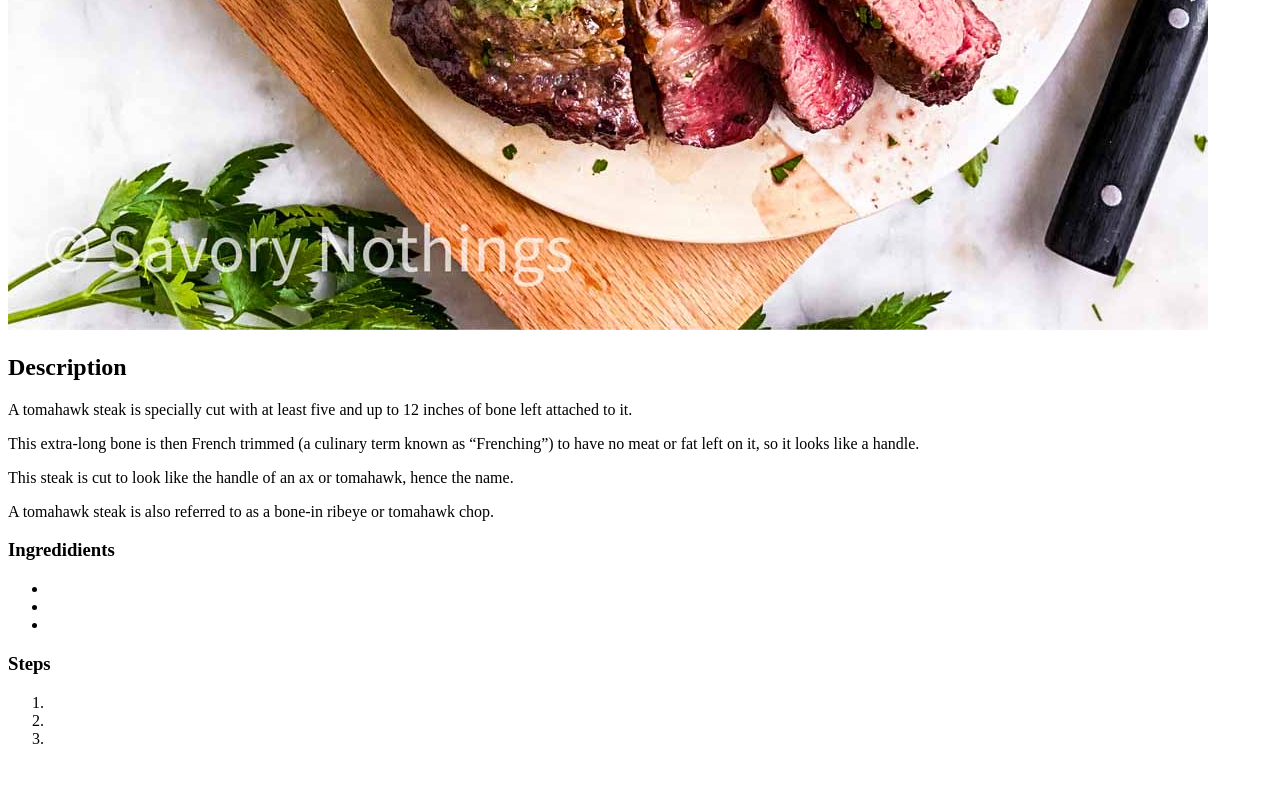
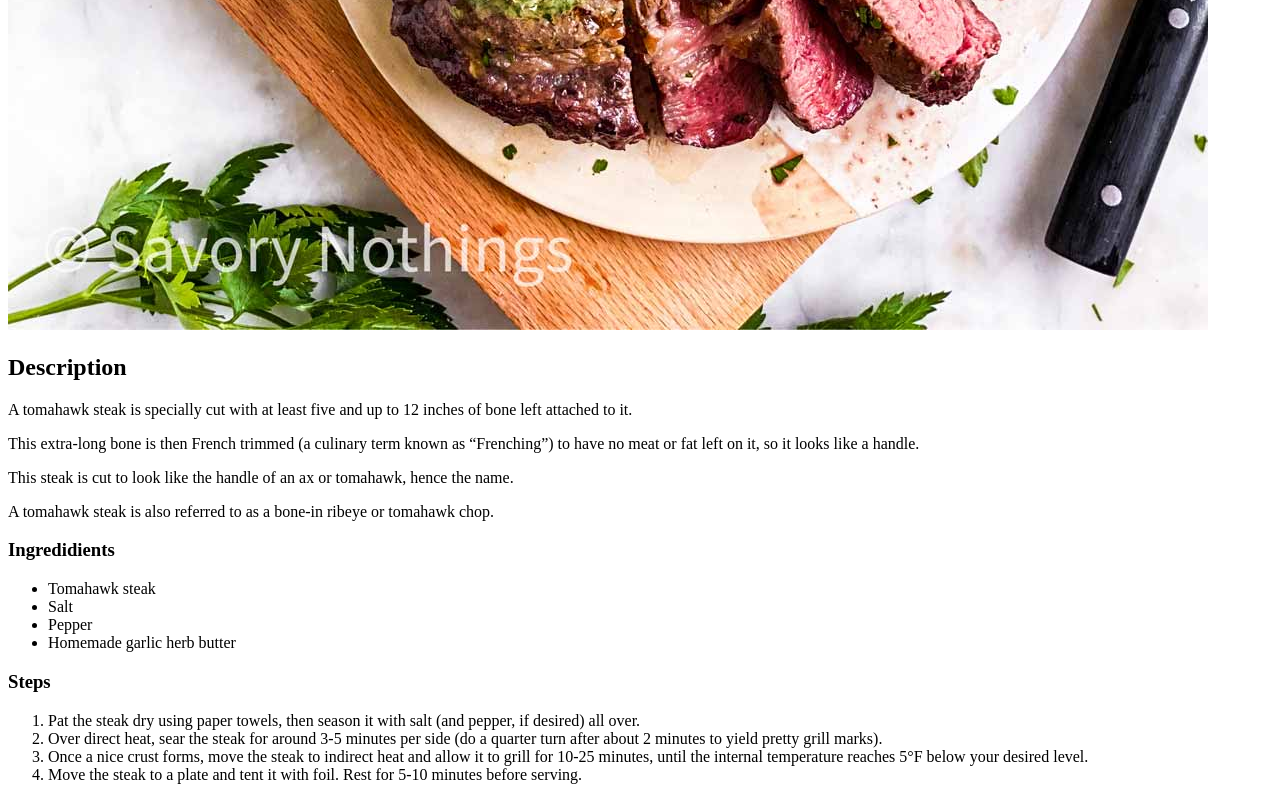
Before and after one commit to tzchileth/odin-recipes, a plain HTML site: page recipes/grilled-tomahawk-steak.html in a window 1280 px wide. Shown: the part 1350-2150 px from the top of the page. Before the commit the page ends 2114 px from the top, so only its background shows below. Drawn offline with Linux system fonts and the light colour scheme.

Commit message:
Add ingredients and steps for the recipe

```diff
--- a/recipes/grilled-tomahawk-steak.html
+++ b/recipes/grilled-tomahawk-steak.html
@@ -23,15 +23,19 @@
         ribeye or tomahawk chop.</p>
     <h3>Ingredidients</h3>
     <ul>
-        <li></li>
-        <li></li>
-        <li></li>
+        <li>Tomahawk steak</li>
+        <li>Salt</li>
+        <li>Pepper</li>
+        <li>Homemade garlic herb butter</li>
     </ul>
     <h3>Steps</h3>
     <ol>
-        <li></li>
-        <li></li>
-        <li></li>
+        <li>Pat the steak dry using paper towels, then season it with salt (and pepper, if desired) all over.</li>
+        <li>Over direct heat, sear the steak for around 3-5 minutes per side (do a quarter turn after about 2 minutes to
+            yield pretty grill marks).</li>
+        <li>Once a nice crust forms, move the steak to indirect heat and allow it to grill for 10-25 minutes, until the
+            internal temperature reaches 5°F below your desired level.</li>
+        <li>Move the steak to a plate and tent it with foil. Rest for 5-10 minutes before serving.</li>
     </ol>
 </body>
 
```
